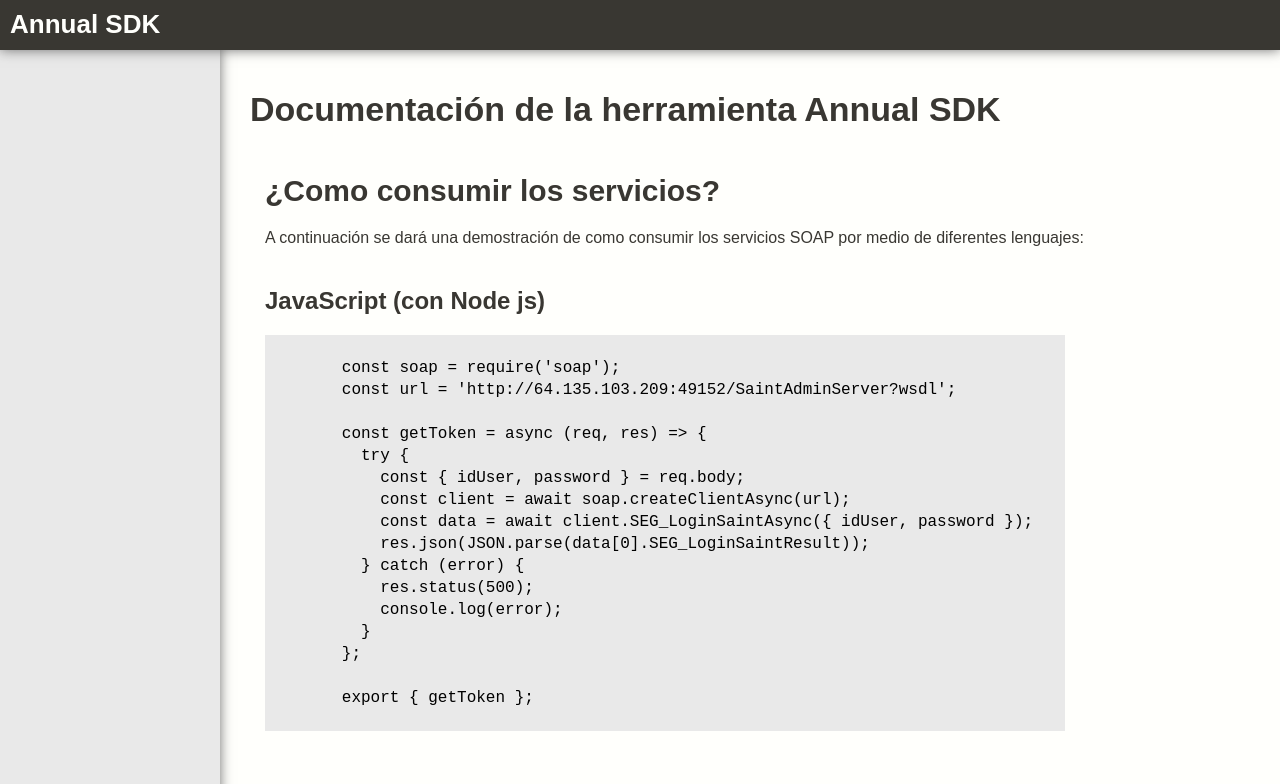
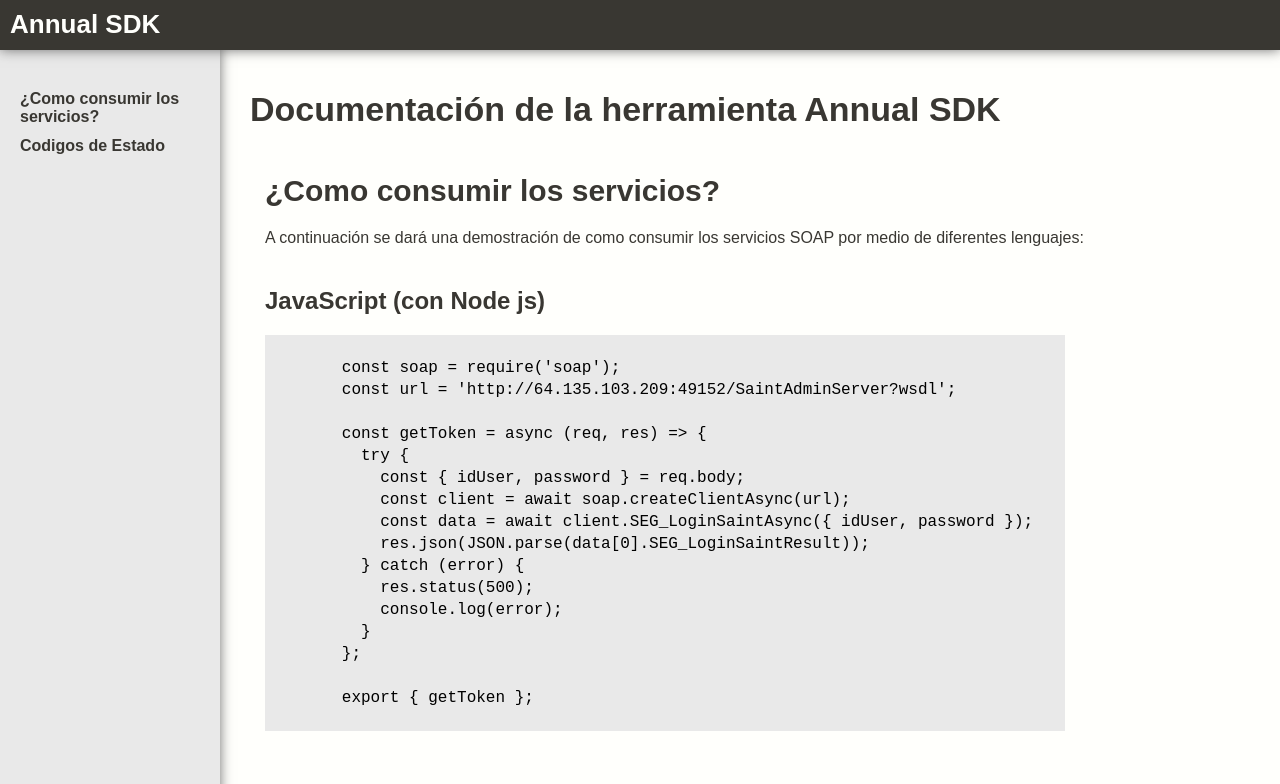
Before and after one commit to alejandrosb8/annual-sdk-documentation, a React (Vite) app: page / in a window 1280 px wide. Shown: the top 784 px of the page. Built offline with nearby package versions, Linux system fonts and the light colour scheme.

Commit message:
fix: nav elements are not displayed

```diff
--- a/src/layouts/NavMenu.jsx
+++ b/src/layouts/NavMenu.jsx
@@ -1,4 +1,4 @@
-import React from 'react';
+import React, { useEffect, useState } from 'react';
 import styled from 'styled-components';
 import { COLORS, DEVICE } from '../utils/constants';
 
@@ -45,21 +45,25 @@ const StyledAnchor = styled.a`
   }
 `;
 
+export const NavMenu = (props) => {
+  const [ids, setIds] = useState([]);
+
+  useEffect(() => {
     const idArray = [];
-
     const titlesArray = Array.from(document.getElementsByTagName('h2'));
     titlesArray.forEach((element, index) => {
       const newId = `title-id-${index}`;
       element.id = newId;
       idArray.push(newId);
     });
+    setIds(idArray);
+  }, []);
 
-export const NavMenu = (props) => {
   return (
     <MainLayout size={props.size} active={props.active}>
       <StyledNav>
         <StyledUl>
-          {idArray.map((x) => {
+          {ids.map((x) => {
             return (
               <StyledLi>
                 <StyledAnchor href={`#${x}`}>{document.getElementById(x).textContent}</StyledAnchor>
```
Lines whose indentation alone changed are shown as unchanged.
